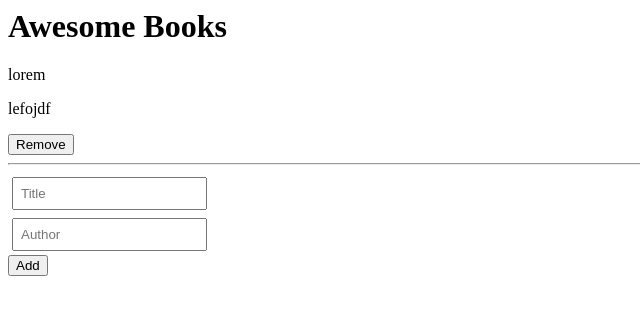
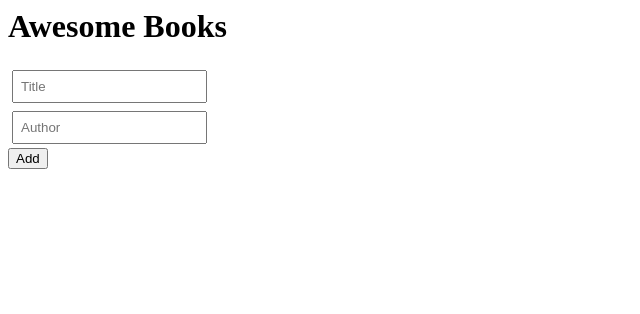
Before and after one commit to sumairq/awesome-books, a plain HTML site: page index.html in a window 1280 px wide. Shown: the whole page, without its empty margins (0-640 px from the left). Drawn offline with Linux system fonts and the light colour scheme.

Commit message:
Make adjustment to some HTML  element.

```diff
--- a/index.html
+++ b/index.html
@@ -11,12 +11,12 @@
 <body>
     <h1>Awesome Books</h1>
     <div class="library">
-        <div class="book-item">
+        <!-- <div class="book-item">
             <p>lorem</p>
             <p>lefojdf</p>
             <button>Remove</button>
-        </div>
-        <hr>
+            <hr>
+        </div> -->
     </div>
     <form action="#" method="post">
         <label for="title"></label>
```
